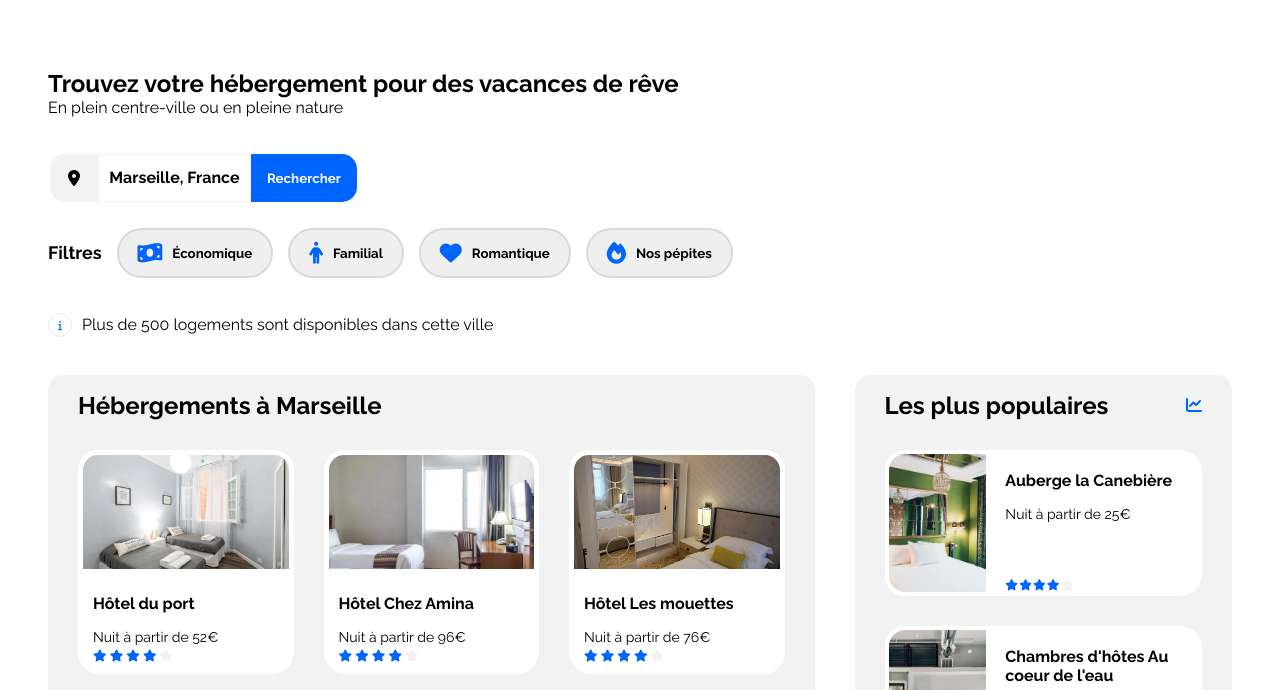
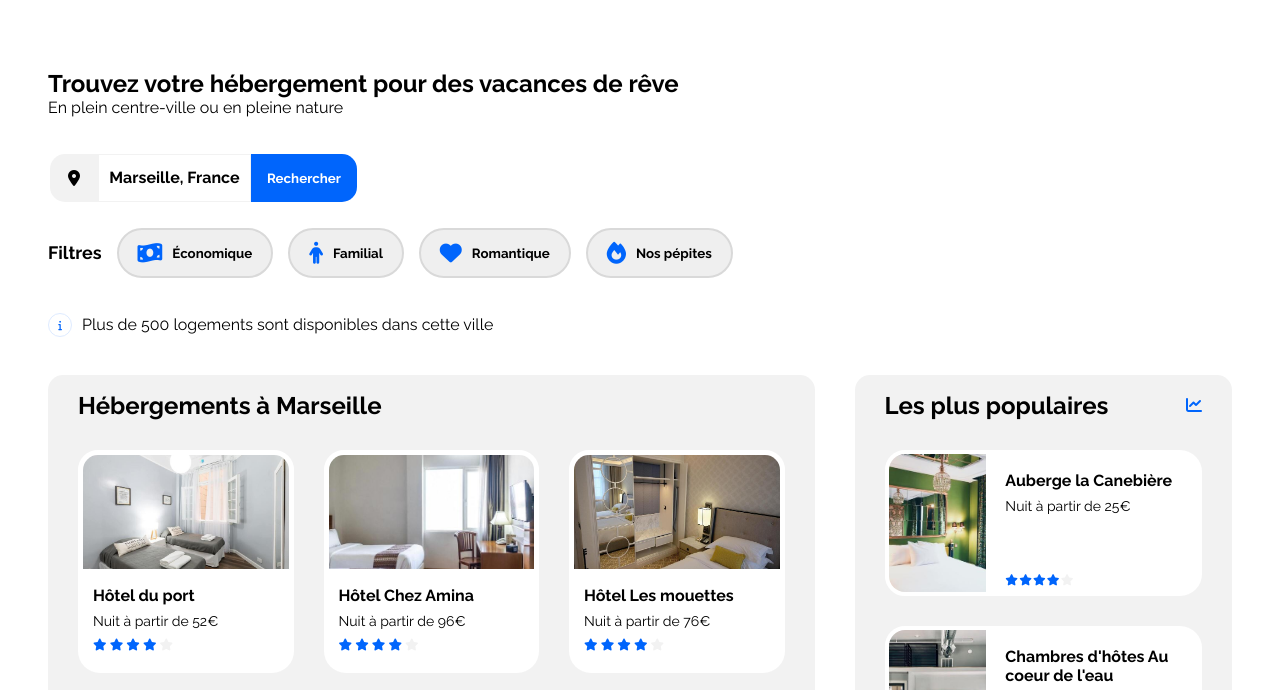
Before and after one commit to Esteban-Pixel02/Projet-1, a plain HTML site: page index.html in a window 1280 px wide. Shown: the part 81-771 px from the top of the page. Drawn offline with Linux system fonts and the light colour scheme.

Commit message:
fix(SectionCards):Add good margin and add a hover

```diff
--- a/Style.css
+++ b/Style.css
@@ -108,6 +108,9 @@
     padding-top: 16px;
   }
 
+  .card__content:hover{
+    background-color: #D9D9D9;
+  }
 /****** Hebergements ***********/
 
 .hebergements {
@@ -150,6 +153,8 @@
     display: flex;
     flex-direction: column;
     padding: 0 15px;
+    height: 80px;
+
   }
 
 
@@ -158,6 +163,7 @@
     display: flex;
     justify-content: space-between;
     height: 14px;
+    margin-top: 8px;
   }
 
 
@@ -166,10 +172,14 @@
   }
 
 
-  .card__rating{
-    padding-top: 11px;
+  .hebergment__card .card__rating{
+    padding-top: 8px;
   }
 
+  .hebergment__card .card__title{
+    margin-top: 8px;
+    margin-bottom: 8px;
+  }
 
 
 
@@ -237,6 +247,9 @@
     font-size: 18px;
   }
 
+.populaires .card__title{
+  margin-bottom: 8px;
+}
 
 
 
--- a/index.html
+++ b/index.html
@@ -332,6 +332,7 @@
                        <i class="fa-xs fa-solid fa-star" aria-hidden="true"></i>
                        <i class="fa-xs fa-solid fa-star" aria-hidden="true"></i>
                        <i class="fa-xs fa-solid fa-star" aria-hidden="true"></i>
+                       <i class="fa-xs fa-solid fa-star" aria-hidden="true"></i>
                        <i
                          class="fa-xs fa-solid fa-star neutral-star"
                          aria-hidden="true"
```
